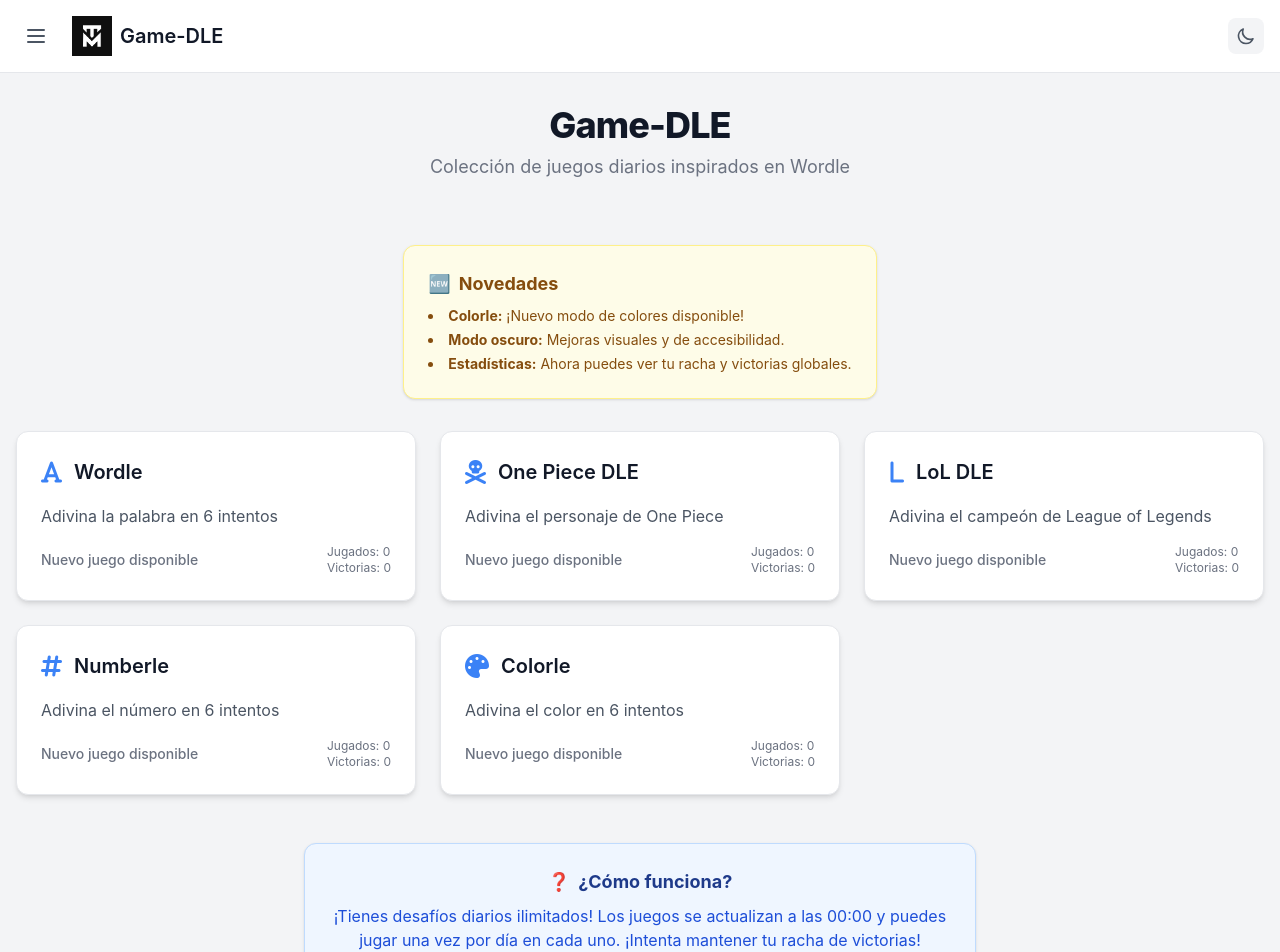
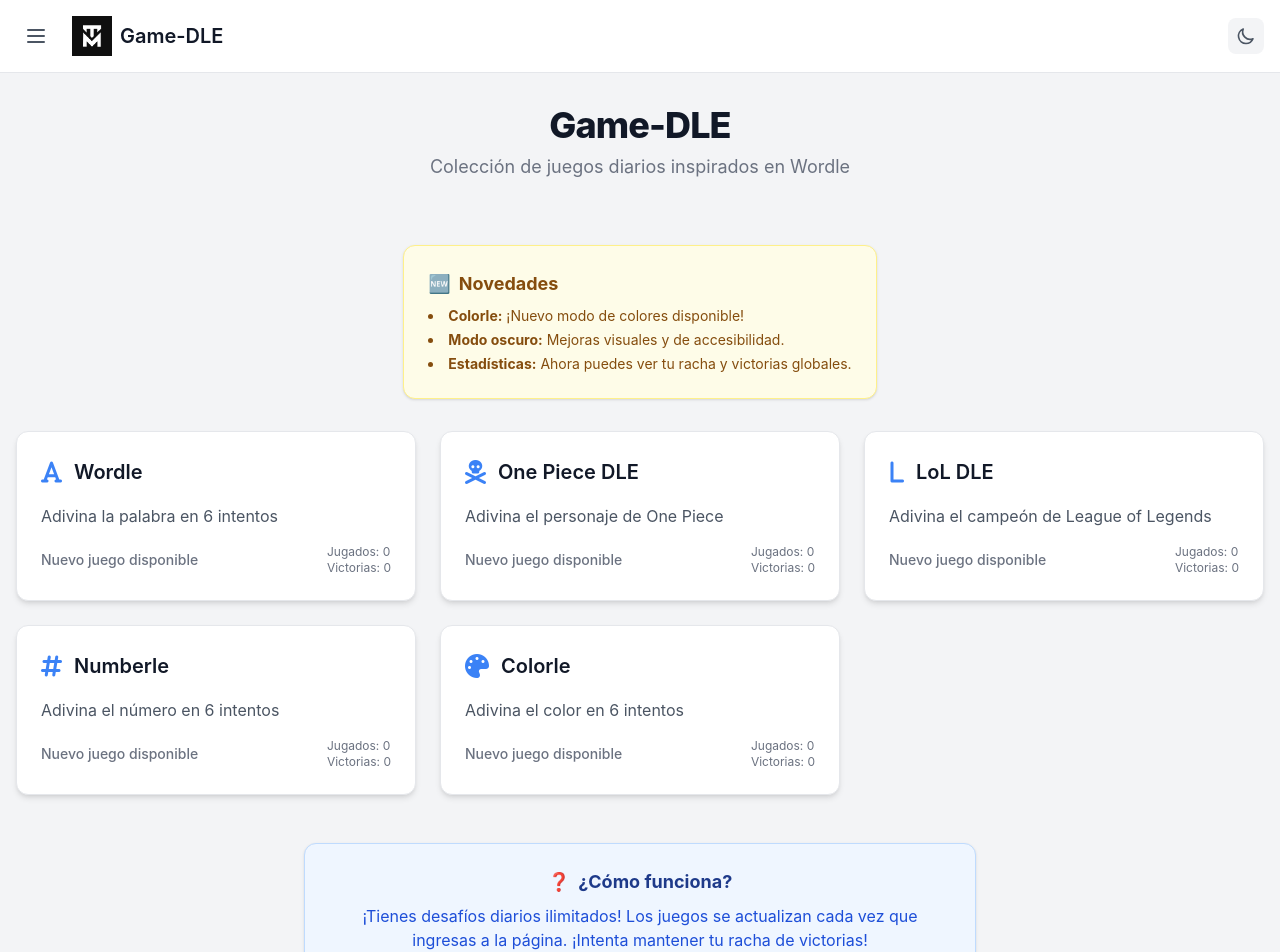
Before and after one commit to TobiasMoreno/game-dle, an Angular app: page /home in a window 1280 px wide. Shown: the top 952 px of the page. Built offline with nearby package versions, Linux system fonts and the light colour scheme.

Commit message:
Update home component text for clarity on daily challenges and gameplay mechanics

```diff
--- a/src/app/pages/home/home.component.html
+++ b/src/app/pages/home/home.component.html
@@ -76,13 +76,13 @@
           <span>❓</span> ¿Cómo funciona?
         </h3>
         <p class="text-blue-700 dark:text-blue-300 transition-colors duration-200 mb-2">
-          ¡Tienes desafíos diarios ilimitados! Los juegos se actualizan a las 00:00 y puedes jugar una vez por día en cada uno. ¡Intenta mantener tu racha de victorias!
+          ¡Tienes desafíos diarios ilimitados! Los juegos se actualizan cada vez que ingresas a la página. ¡Intenta mantener tu racha de victorias!
         </p>
         <details class="mt-2">
           <summary class="cursor-pointer text-blue-600 dark:text-blue-300 font-semibold">Ver reglas y tips</summary>
           <ul class="text-left text-blue-800 dark:text-blue-200 mt-2 list-disc list-inside text-sm space-y-1">
             <li>Las pistas de color te ayudarán a acercarte a la respuesta.</li>
-            <li>¡Vuelve cada día para mantener tu racha!</li>
+            <li>Juega cada vez que quieras para mantener tu racha!</li>
             <li>Puedes jugar en modo claro u oscuro.</li>
           </ul>
         </details>
```
